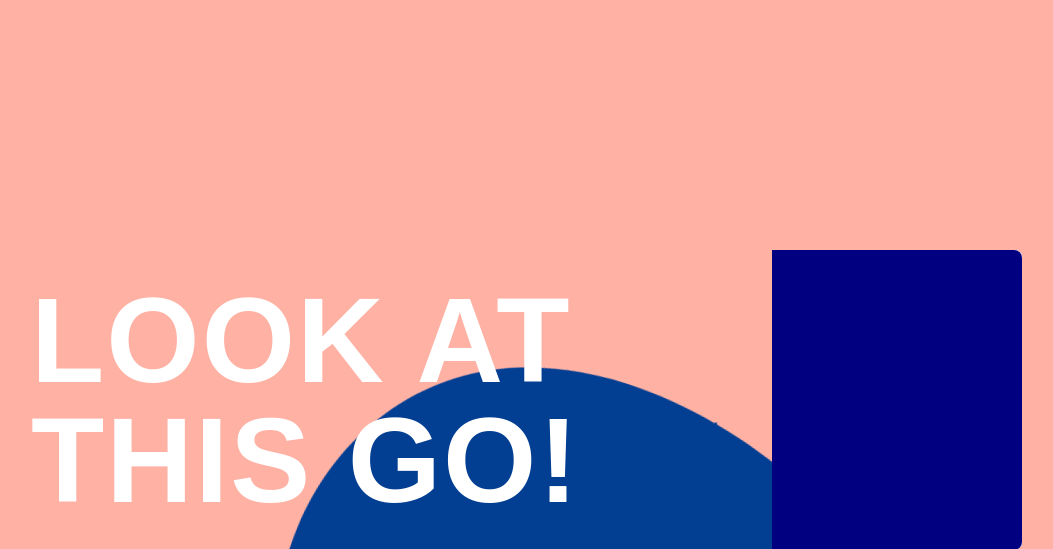
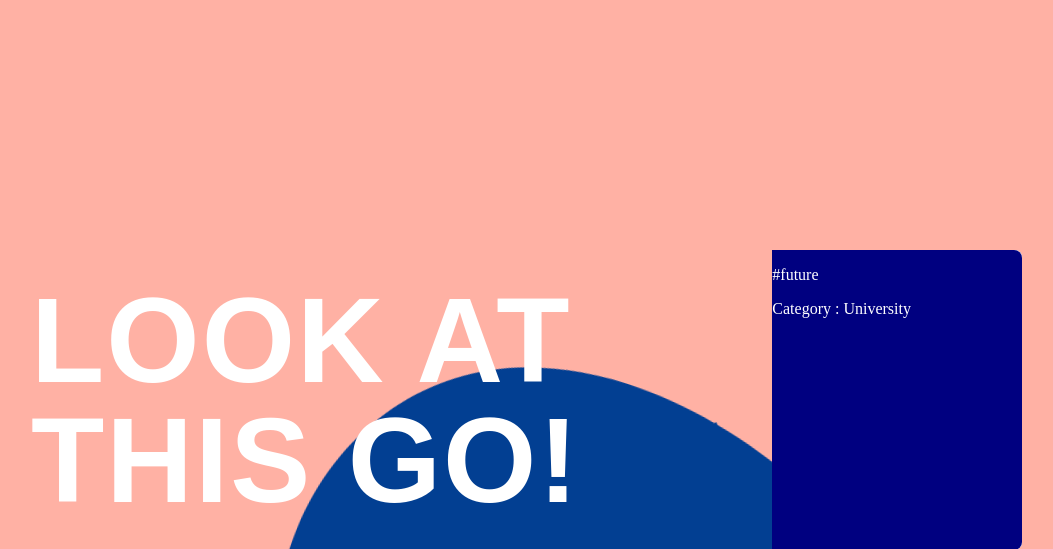
Before and after one commit to AliSamiee03/Task_Manager_Maktab, a Django app: page /tasks/detail-tasks/1/ in a window 1280 px wide. Shown: the top 549 px of the page, without its empty margins (9-1062 px from the left). Run offline with Django 5.2, Linux system fonts and the light colour scheme; a user stored in the database is signed in; data comes from the database, SQL or seed files in the repository; both versions use the stored data as it was after the commit.

Commit message:
[dev][tasks][view, template] : complete categories tasks

```diff
--- a/Tasks/static/Tasks/css/detail.css
+++ b/Tasks/static/Tasks/css/detail.css
@@ -158,3 +158,11 @@ h1 {
   80%  { transform: scale(1.3) translate(0vw, 50vh) rotate(-20deg); }
   100% { transform: scale(1)   translate(10px, -30px); }
 }
+
+.task-category {
+  color: white
+}
+
+.tags {
+  color: white;
+}
--- a/Tasks/templates/Tasks/see-more.html
+++ b/Tasks/templates/Tasks/see-more.html
@@ -26,7 +26,7 @@
                 <p class="detail"> {{ task.creator }} </p>
                 <p class="title"> Done : </p>
                 <p class="done">
-                    {% include "Tasks/checkbox.html" %}
+                    {% include 'Tasks/checkbox.html' %}
                 </p>
             </div>
             <div class="page5"></div>
@@ -34,7 +34,12 @@
             <div class="page3"></div>
             <div class="page2"></div>
             <div class="page1"></div>
-            <div class="front"></div>
+            <div class="front">
+                {% for tag in tags%}
+                    <p style="color: white;"> #{{tag}} </p>
+                {% endfor %}
+                <p style="color: white;"> Category : {{ category }}</p>
+            </div>
         </div>
     </div>
 </body>
--- a/Tasks/templates/Tasks/show-all-tasks.html
+++ b/Tasks/templates/Tasks/show-all-tasks.html
@@ -14,7 +14,6 @@
         <div class="container">
             <div class="cards">
             {% for task in tasks %}
-
                     <div class="card">
                         <h2 class="card-title">{{ task.title}}</h2>
                         <p class="date">{{ task.due_date }}</p>
@@ -29,7 +28,6 @@
                             <p>See <a href="{% url "detail" task.id %}">More</a>.</p>
                         </div>
                     </div>
-
             {% endfor %}
             </div>
         </div>
--- a/Tasks/templates/Tasks/show-categories.html
+++ b/Tasks/templates/Tasks/show-categories.html
@@ -22,7 +22,7 @@
                     <div class="card card-just-text" data-background="color" data-color="blue" data-radius="none">
                         <div class="content">
                             <h6 class="category">{{ category.name }}</h6>
-                            <h4 class="title"><a href="#">See Tasks</a></h4>
+                            <h4 class="title"><a href="{% url "category-task" category.id %}">See Tasks</a></h4>
                             <p class="description"> {{ category.description }} </p>
                         </div>
                     </div> <!-- end card -->
--- a/Tasks/urls.py
+++ b/Tasks/urls.py
@@ -1,10 +1,10 @@
 from django.urls import path
-from .views import all_tasks_view, show_detail_view, task_complete_view, show_categories_view
-
+from .views import all_tasks_view, show_detail_view, task_complete_view, show_categories_view, show_category_task_view
 urlpatterns = [
     path('all-tasks/', all_tasks_view, name='all'),
     path('detail-tasks/<int:task_id>/', show_detail_view, name='detail'),
     path('complete-task/<int:task_id>', task_complete_view, name='complete'),
     path('categories/', show_categories_view, name='categories'),
-    # path('category-tasks/', )
+    path('category-tasks/<int:category_id>/', show_category_task_view, name='category-task'),
+#     path('complete-task-category/<int:task_id>/', task_category_complete_view, name='complete-category-task'),
 ]
--- a/Tasks/views.py
+++ b/Tasks/views.py
@@ -12,10 +12,13 @@ def all_tasks_view(request):
 @login_required
 def show_detail_view(request, task_id):
     task = Task.objects.get(id=task_id)
+    category = Category.objects.get(task__id=task_id)
     form = CheckboxForm()
     tags = Tag.objects.filter(task__title = task.title)
-    content = {'task': task, 'tags': tags, 'form': form}
-    return render(request, 'Tasks/see-more.html', content)
+    context = {'task': task, 'tags': tags, 'form': form, 'category': category}
+    global previous_url
+    previous_url = request.META.get('HTTP_REFERER')
+    return render(request, 'Tasks/see-more.html', context)
 
 @login_required
 def task_complete_view(request, task_id):
@@ -25,7 +28,7 @@ def task_complete_view(request, task_id):
     else :
         task.done = "I"
     task.save()
-    return redirect('all')
+    return redirect(previous_url)
 
 @login_required
 def show_categories_view(request):
@@ -33,8 +36,8 @@ def show_categories_view(request):
     context = {'categories': categories}
     return render(request, 'Tasks/show-categories.html', context)
 
-
-def show_categories_tasks_view(request, category_id):
-    tasks = Task.objects.filter(creator = request.user, category__id = category_id)
+def show_category_task_view(request, category_id):
+    tasks = Task.objects.filter(creator=request.user, category__id=category_id)
     context = {'tasks': tasks}
+    print(request.META.get('HTTP_REFERER'))
     return render(request, 'Tasks/show-all-tasks.html', context)
```
Also changed, not shown: db.sqlite3.
